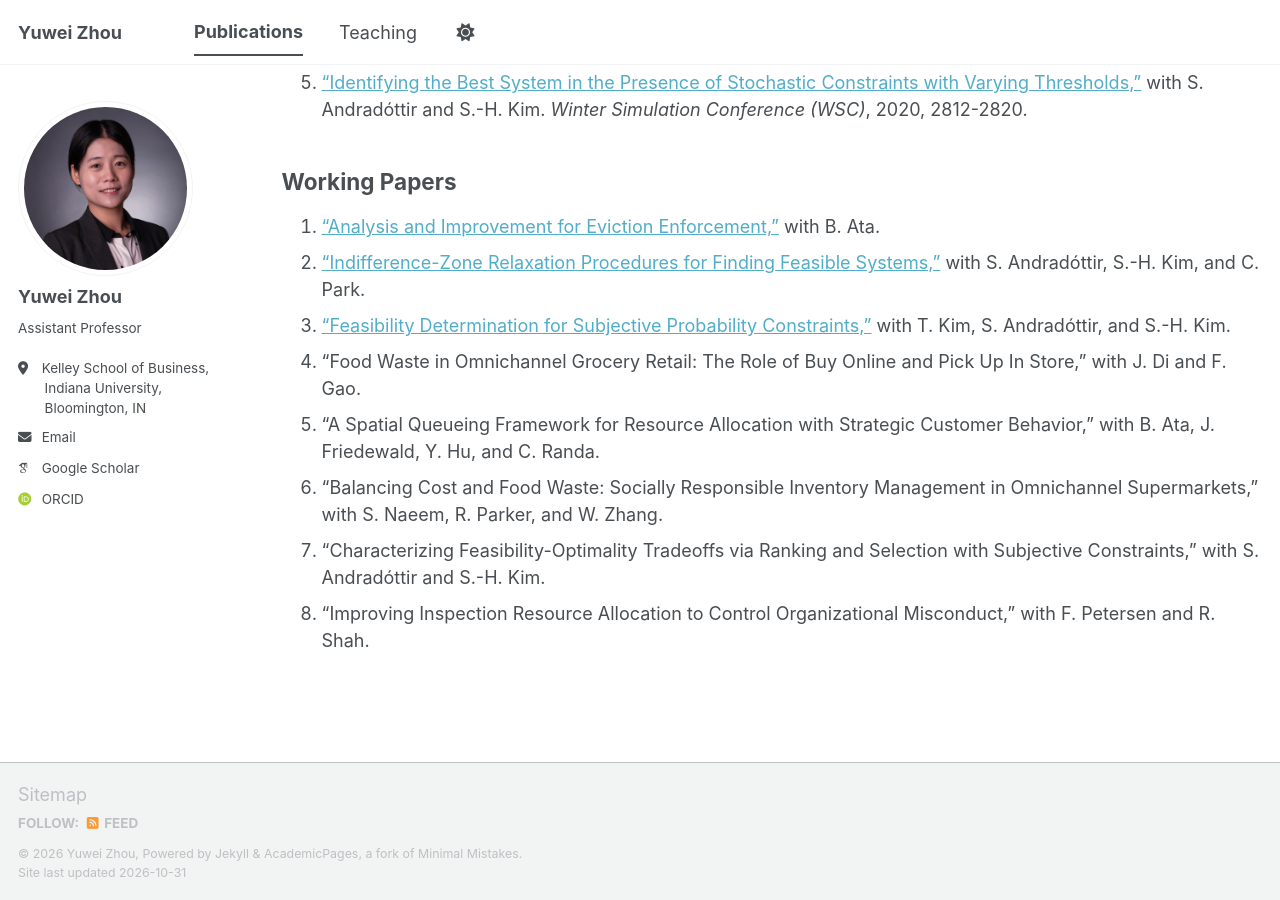
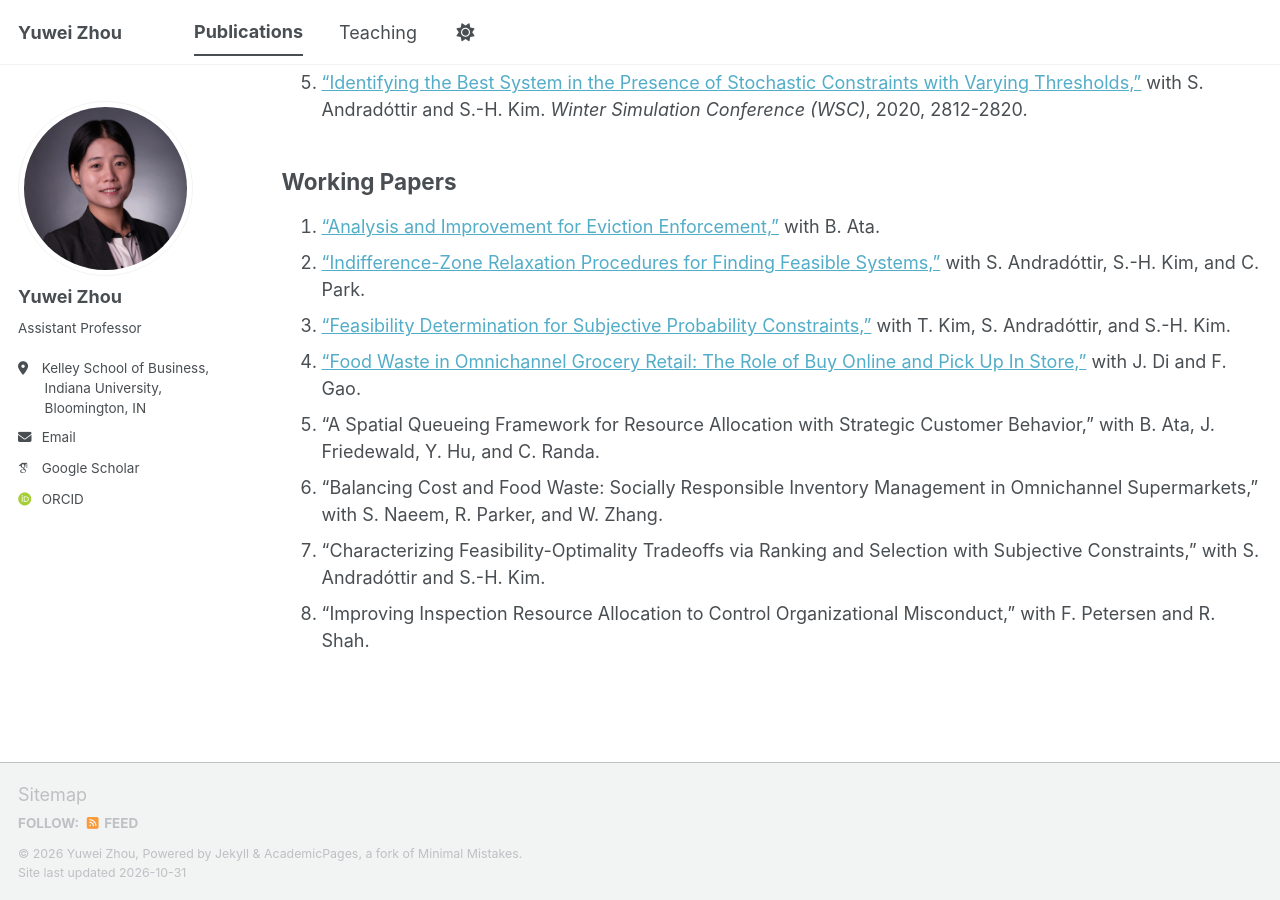
Before and after one commit to yuweizhou3/yuweizhou3.github.io, a Jekyll site: the page built from _pages/publications.md, in a window 1280 px wide and 900 px high, scrolled down 735 px. Built offline with Jekyll 4.4.1, drawn with Linux system fonts in a browser that asks for light colours; some web fonts are replaced; a script bundle is joined from its source files by our own code; library files that are not in the unit come from our copies; part of the change alters nothing that is shown.

```diff
--- a/_pages/publications.md
+++ b/_pages/publications.md
@@ -22,7 +22,7 @@ author_profile: true
 1. ["Analysis and Improvement for Eviction Enforcement,"](https://papers.ssrn.com/sol3/papers.cfm?abstract_id=5149529) with B. Ata.
 2. ["Indifference-Zone Relaxation Procedures for Finding Feasible Systems,"](https://arxiv.org/abs/2509.04514) with S. Andradóttir, S.-H. Kim, and C. Park.
 3. ["Feasibility Determination for Subjective Probability Constraints,"](https://arxiv.org/abs/2605.27237) with T. Kim, S. Andradóttir, and S.-H. Kim.
-4. "Food Waste in Omnichannel Grocery Retail: The Role of Buy Online and Pick Up In Store," with J. Di and F. Gao.
+4. ["Food Waste in Omnichannel Grocery Retail: The Role of Buy Online and Pick Up In Store,"](https://yuweizhou3.github.io/files/Food_Waste_in_Omnichannel.pdf) with J. Di and F. Gao.
 5. "A Spatial Queueing Framework for Resource Allocation with Strategic Customer Behavior," with B. Ata, J. Friedewald, Y. Hu, and C. Randa.
 6. "Balancing Cost and Food Waste: Socially Responsible Inventory Management in Omnichannel Supermarkets," with S. Naeem, R. Parker, and W. Zhang.
 7. "Characterizing Feasibility-Optimality Tradeoffs via Ranking and Selection with Subjective Constraints," with S. Andradóttir and S.-H. Kim.
```
